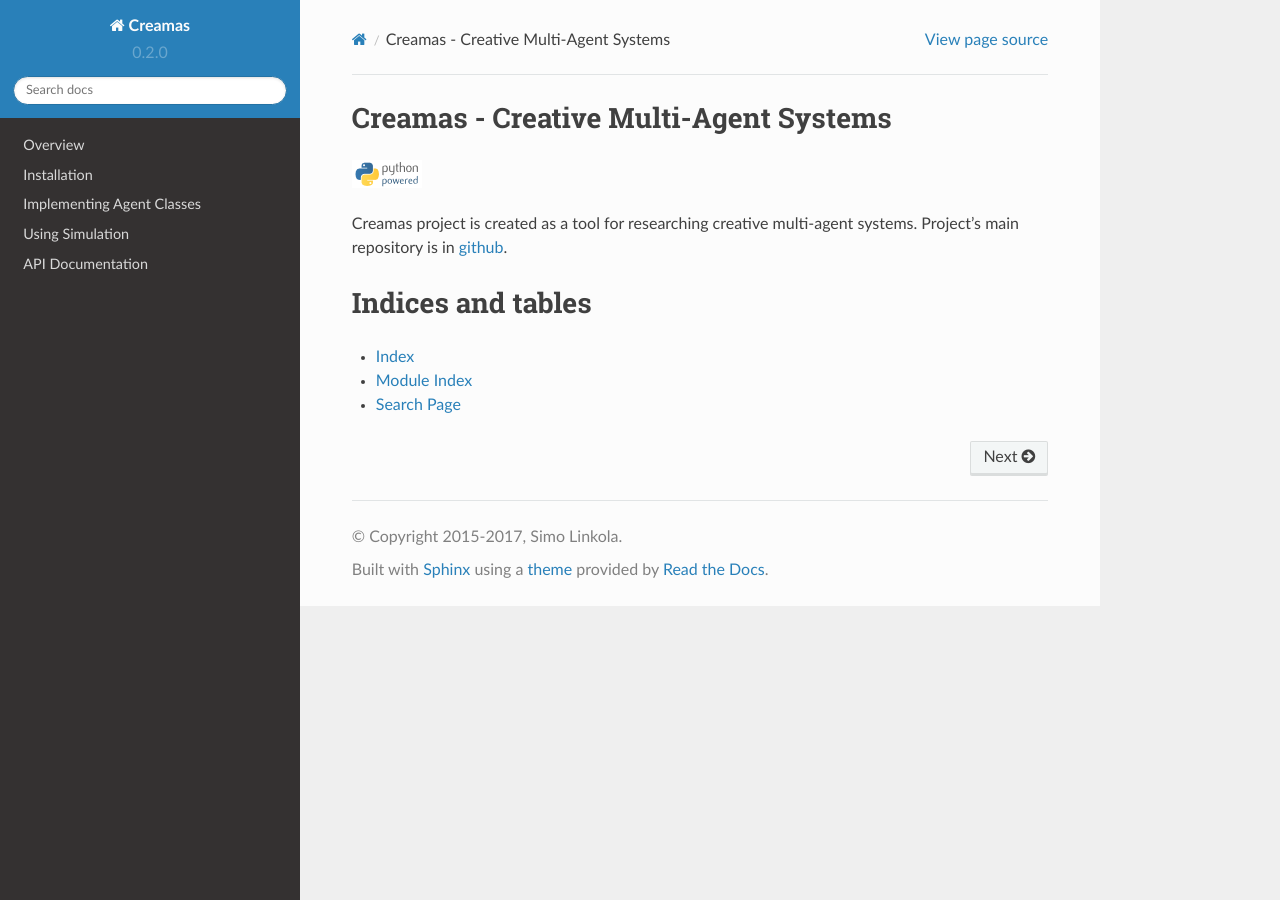
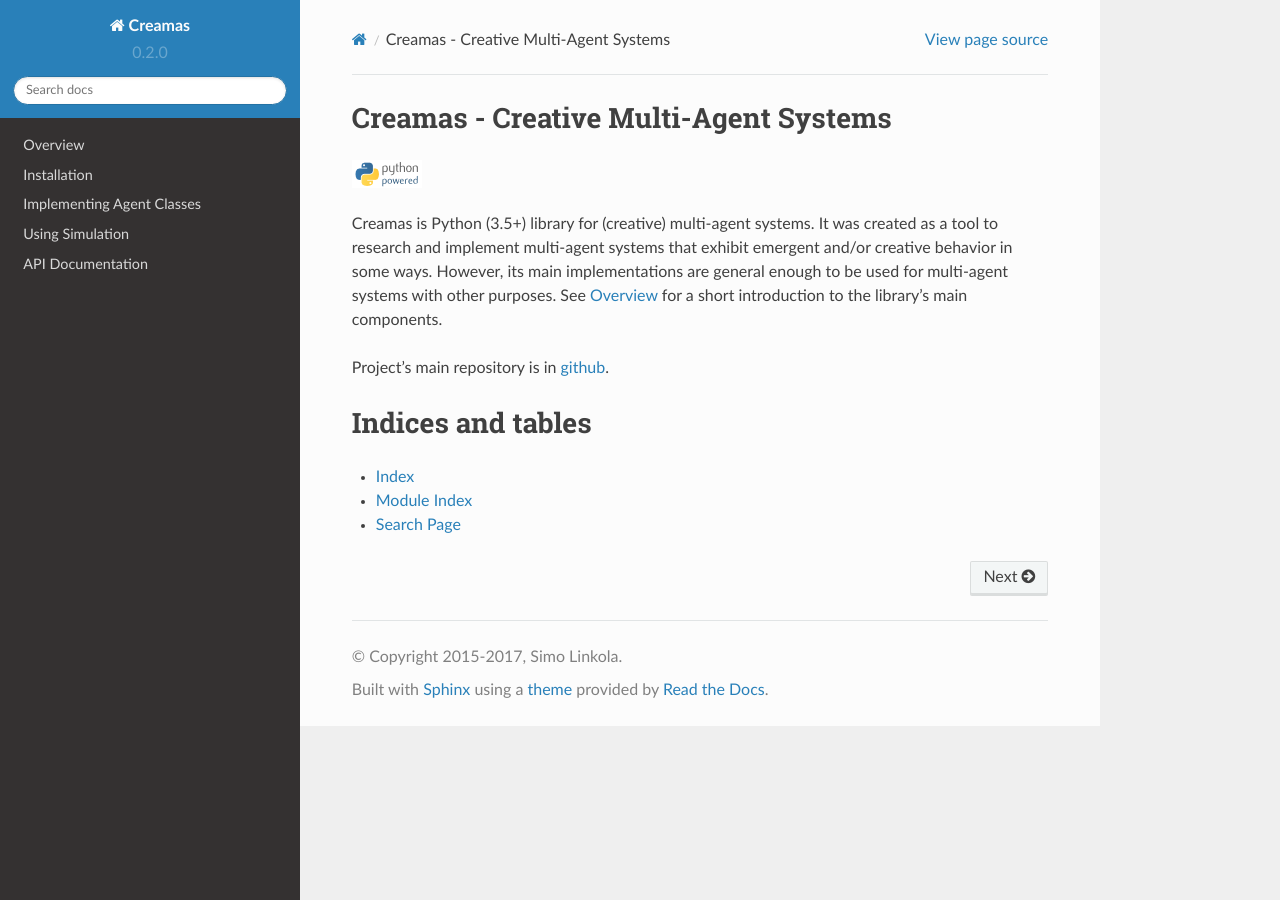
Before and after one commit to assamite/creamas, a Sphinx documentation site: the page built from docs/source/index.rst, in a window 1280 px wide. Built offline with Sphinx 7.4.7 and the Read the Docs theme 2.0.0, drawn with Linux system fonts in a browser that asks for light colours.

Commit message:
First commit for the development version 0.2.1. Added some clarification text to the index.rst document.

```diff
--- a/creamas/__init__.py
+++ b/creamas/__init__.py
@@ -21,4 +21,4 @@ __all__ = [
     'EnvManager', 'MultiEnvManager', 'MultiEnvironment',
 ]
 
-__version__ = '0.2.0'
+__version__ = '0.2.1'
--- a/docs/source/index.rst
+++ b/docs/source/index.rst
@@ -8,9 +8,14 @@ Creamas - Creative Multi-Agent Systems
 
 .. image:: _static/python-powered-w-70x28.png
 
-Creamas project is created as a tool for researching creative multi-agent
-systems. Project's main repository is in `github <https://github.com/assamite/creamas>`_.
+Creamas is Python (3.5+) library for (creative) multi-agent systems. It was
+created as a tool to research and implement multi-agent systems that exhibit
+emergent and/or creative behavior in some ways. However, its main
+implementations are general enough to be used for multi-agent systems with
+other purposes. See :doc:`overview` for a short introduction to the library's
+main components.
 
+Project's main repository is in `github <https://github.com/assamite/creamas>`_.
 
 .. toctree::
    :hidden:
--- a/setup.py
+++ b/setup.py
@@ -2,12 +2,12 @@ from setuptools import setup, find_packages
 
 setup(
     name='creamas',
-    version='0.2.0',
+    version='0.2.1',
     author='Simo Linkola',
     author_email='simo.linkola at gmail.com',
     description=('A library for creative MAS build on top of aiomas.'),
-    long_description=('See https://assamite.github.io/creamas/'),
-    url='https://assamite.github.io/creamas/',
+    long_description=('See https://creamas.readthedocs.io/'),
+    url='https://creamas.readthedocs.io/',
     license='GNU General Public License v2 (GPLv2)',
     install_requires=[
         'aiomas>=1.0.3',
```
